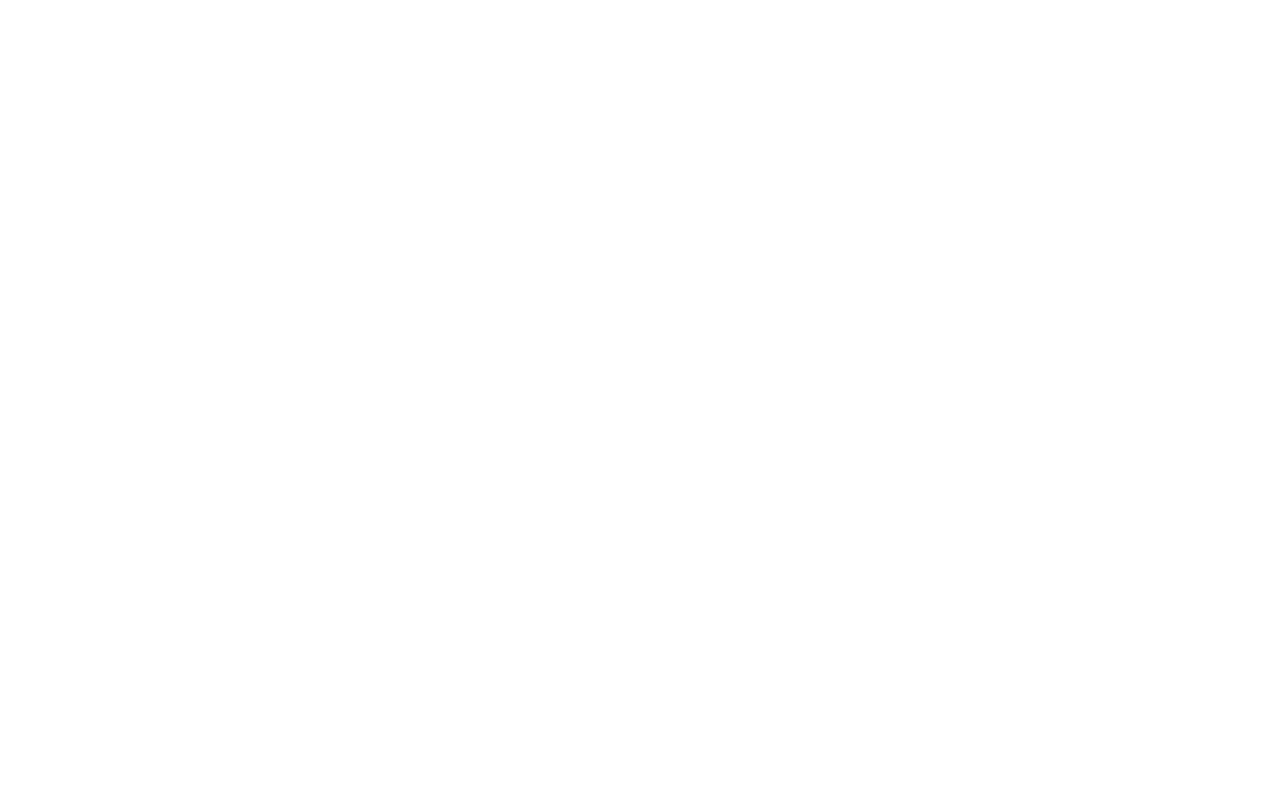
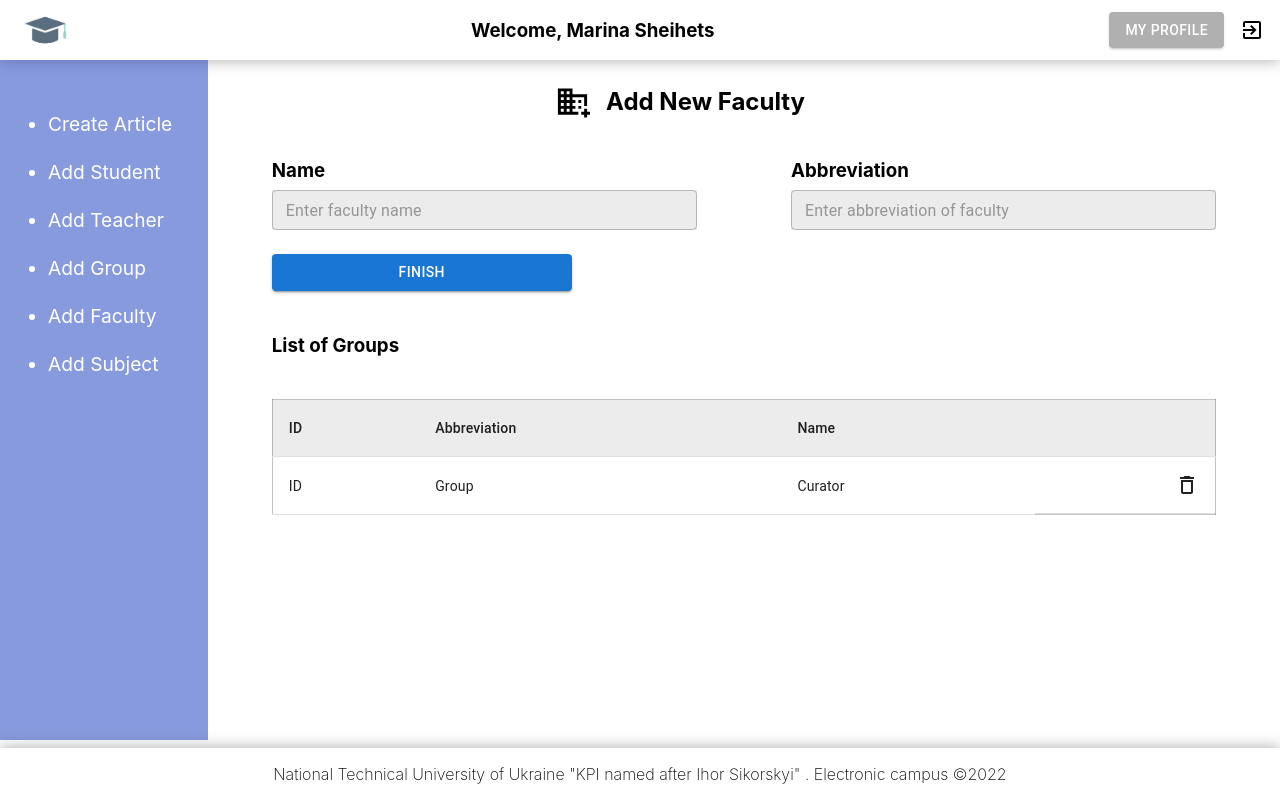
Before and after one commit to marina-sheigets/campus-client, a React (Create React App) app: page /new/faculty in a window 1280 px wide. Before the commit this address had no page. Built offline with nearby package versions, Linux system fonts and the light colour scheme.

Commit message:
feat: add faculty page

```diff
--- a/src/App.tsx
+++ b/src/App.tsx
@@ -2,6 +2,7 @@
 import { Route, Routes } from 'react-router';
 import { BrowserRouter } from 'react-router-dom';
 import CreateNewArticle from './pages/Admin/CreateNewArticle/CreateNewArticle';
+import CreateNewFaculty from './pages/Admin/CreateNewFaculty/CreateNewFaculty';
 import CreateNewGroup from './pages/Admin/CreateNewGroup/CreateNewGroup';
 import CreateNewStudent from './pages/Admin/CreateNewStudent/CreateNewStudent';
 import CreateNewTeacher from './pages/Admin/CreateNewTeacher/CreateNewTeacher';
@@ -16,6 +17,7 @@
 				<Route path='/new/student' element={<CreateNewStudent />} />
 				<Route path='/new/teacher' element={<CreateNewTeacher />} />
 				<Route path='/new/group' element={<CreateNewGroup />} />
+				<Route path='/new/faculty' element={<CreateNewFaculty />} />
 			</Routes>
 		</BrowserRouter>
 	);
--- /dev/null
+++ b/src/pages/Admin/CreateNewFaculty/Content.tsx
@@ -0,0 +1,70 @@
+import { Button, TextField } from '@mui/material';
+import React from 'react';
+import styled from 'styled-components';
+import CreatePageTitle from '../../../components/__atoms__/CreatePageTitle/CreatePageTitle';
+import CreatePageWrapper from '../../../components/__atoms__/CreatePageWrapper/CreatePageWrapper';
+import Forms from '../../../components/__atoms__/Forms/Forms';
+import TitleBox from '../../../components/__atoms__/TitleBox/TitleBox';
+import theme from '../../../constants/globalStyles';
+import LabelBox from '../../../components/__features__/LabelBox/LabelBox';
+import Form from '../../../components/__atoms__/Form/Form';
+import DomainAddIcon from '@mui/icons-material/DomainAdd';
+import ListOfFaculties from './ListOfFaculties';
+
+function Content() {
+	return (
+		<CreatePageWrapper>
+			<TitleBox>
+				<CreatePageTitle>
+					<DomainAddIcon fontSize='large' />
+					Add New Faculty
+				</CreatePageTitle>
+			</TitleBox>
+			<Forms>
+				<FormBox>
+					<Column>
+						<StyledForm>
+							<LabelBox label={'Name'} />
+							<TextField size='small' placeholder={'Enter faculty name '} />
+						</StyledForm>
+					</Column>
+
+					<Column>
+						<StyledForm>
+							<LabelBox label={'Abbreviation'} />
+							<TextField size='small' placeholder={'Enter abbreviation of faculty'} />
+						</StyledForm>
+					</Column>
+				</FormBox>
+			</Forms>
+			<FinishButton variant='contained'>Finish</FinishButton>
+			<ListOfFaculties />
+		</CreatePageWrapper>
+	);
+}
+
+const StyledForm = styled(Form)`
+	.MuiInputBase-input {
+		background: ${theme.background.black.light};
+		border: none;
+	}
+`;
+
+const Column = styled('div')`
+	display: flex;
+	gap: 1.5rem;
+	flex-direction: column;
+	width: 45%;
+`;
+
+const FormBox = styled('div')`
+	display: flex;
+	justify-content: space-between;
+`;
+
+const FinishButton = styled(Button)`
+	width: 300px;
+	margin-top: 2rem;
+	margin-bottom: 1rem;
+`;
+export default Content;
--- /dev/null
+++ b/src/pages/Admin/CreateNewFaculty/CreateNewFaculty.tsx
@@ -0,0 +1,28 @@
+import React from 'react';
+import styled from 'styled-components';
+import Footer from '../../../components/__molecules__/Footer/Footer';
+import Header from '../../../components/__molecules__/Header/Header';
+import LeftSideBar from '../../../components/__molecules__/LeftSideBar/LeftSideBar';
+import Content from './Content';
+
+function CreateNewFaculty() {
+	return (
+		<Wrapper>
+			<Header />
+			<Main>
+				<LeftSideBar />
+				<Content />
+			</Main>
+			<Footer />
+		</Wrapper>
+	);
+}
+const Wrapper = styled('div')`
+	width: 100vw;
+	height: 100vh;
+`;
+
+const Main = styled('main')`
+	display: flex;
+`;
+export default CreateNewFaculty;
--- /dev/null
+++ b/src/pages/Admin/CreateNewFaculty/ListOfFaculties.tsx
@@ -0,0 +1,49 @@
+import React from 'react';
+import { Table, TableBody, TableHead, TableRow, TableCell, TableContainer } from '@mui/material';
+import theme from '../../../constants/globalStyles';
+import styled from 'styled-components';
+import DeleteOutlinedIcon from '@mui/icons-material/DeleteOutlined';
+
+function ListOfFaculties() {
+	return (
+		<>
+			<h3>List of Groups</h3>
+			<TableContainer>
+				<Table>
+					<TableHead>
+						<StyledTableRow>
+							<TableHeaderCell>ID</TableHeaderCell>
+							<TableHeaderCell>Abbreviation</TableHeaderCell>
+							<TableHeaderCell>Name</TableHeaderCell>
+							<TableHeaderCell></TableHeaderCell>
+						</StyledTableRow>
+					</TableHead>
+					<TableBody>
+						<StyledTableRow>
+							<TableCell>ID</TableCell>
+							<TableCell>Group</TableCell>
+							<TableCell>Curator</TableCell>
+							<DeleteButtonCell>
+								<DeleteOutlinedIcon />
+							</DeleteButtonCell>
+						</StyledTableRow>
+					</TableBody>
+				</Table>
+			</TableContainer>
+		</>
+	);
+}
+
+const DeleteButtonCell = styled(TableCell)`
+	display: flex !important;
+	justify-content: end;
+`;
+
+const StyledTableRow = styled(TableRow)`
+	border: 1px solid ${theme.border.black.middle};
+`;
+
+const TableHeaderCell = styled(TableCell)`
+	background: ${theme.background.black.light};
+`;
+export default ListOfFaculties;
```
